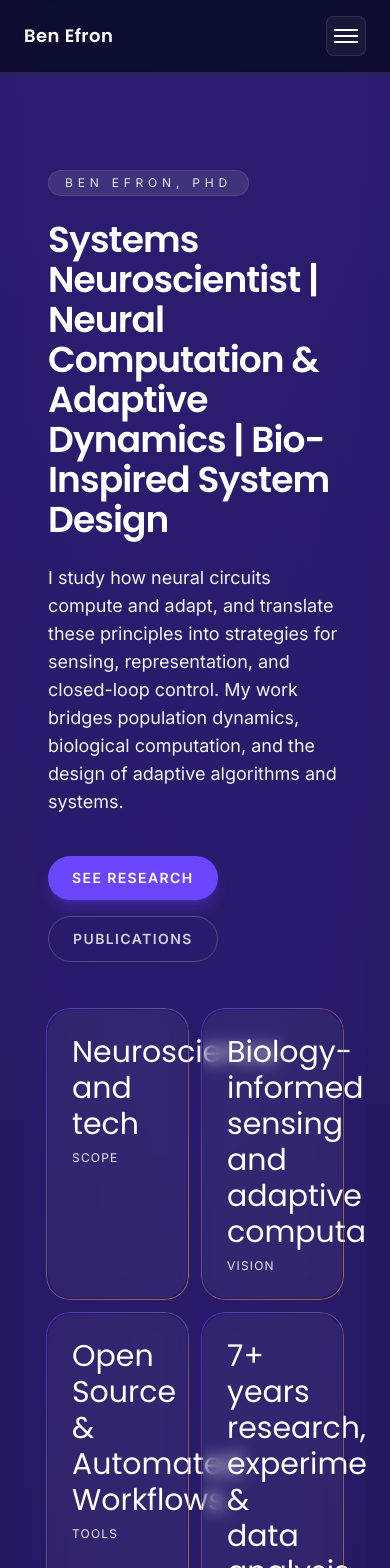
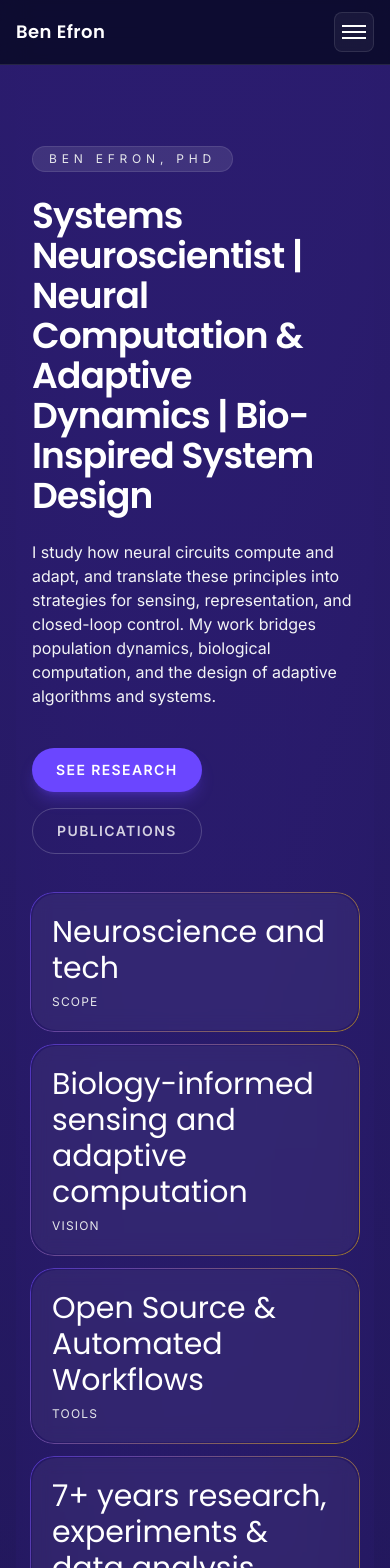
Before and after one commit to benefron/benefron.github.io, a Next.js app: page / in a window 390 px wide. Shown: the top 1568 px of the page. Built offline with nearby package versions, Linux system fonts and the light colour scheme.

Commit message:
improved visual website and mobile compatibilty

```diff
--- a/app/globals.css
+++ b/app/globals.css
@@ -32,13 +32,13 @@ body {
   }
 
   main {
-    @apply px-6 md:px-12 lg:px-16;
+    @apply px-4 sm:px-6 md:px-12 lg:px-16;
   }
 }
 
 @layer components {
   .section {
-    @apply mx-auto max-w-6xl space-y-8;
+    @apply mx-auto max-w-6xl space-y-6 sm:space-y-8;
   }
 
   .section-heading {
--- a/app/page.tsx
+++ b/app/page.tsx
@@ -9,7 +9,7 @@ import { contact } from "@/content/data";
 
 export default function HomePage() {
   return (
-    <main className="space-y-24 pb-24">
+    <main className="space-y-16 pb-16 md:space-y-24 md:pb-24">
       <Hero />
       <section className="section" id="about">
         <div className="section-heading">
@@ -25,8 +25,8 @@ export default function HomePage() {
           <p className="section-subtitle">Linking active sensing, neural coding, and system-level design principles.</p>
         </div>
         <div className="rounded-3xl bg-[radial-gradient(circle_at_top,_rgba(67,56,202,0.35),_rgba(8,47,73,0.2))] p-1">
-          <div className="rounded-[calc(24px-1px)] border border-white/10 bg-slate-950/60 p-8 backdrop-blur">
-            <div className="flex flex-col gap-10 lg:flex-row">
+          <div className="rounded-[calc(24px-1px)] border border-white/10 bg-slate-950/60 p-6 backdrop-blur sm:p-8">
+            <div className="flex flex-col gap-8 lg:flex-row lg:gap-12">
               <div className="space-y-6 lg:w-1/2">
                 <h3 className="text-2xl font-semibold text-white">Systems‑Level Neural Computation & Adaptive Circuit Dynamics</h3>
                 <p className="text-sm leading-relaxed text-ink-200">
@@ -78,7 +78,7 @@ export default function HomePage() {
           <p className="section-subtitle">Let&apos;s explore collaborations in systems neuroscience, sensory coding, and adaptive sensing strategies.</p>
         </div>
         <div className="grid gap-6 md:grid-cols-3">
-          <a href={`mailto:${contact.email}`} className="card-glow rounded-3xl bg-white/5 p-6 text-left text-white transition hover:-translate-y-1">
+          <a href={`mailto:${contact.email}`} className="card-glow rounded-3xl bg-white/5 p-5 text-left text-white transition hover:-translate-y-1 sm:p-6">
             <p className="text-xs uppercase tracking-[0.35em] text-ink-400">Email</p>
             <p className="mt-4 text-lg font-semibold">{contact.email}</p>
           </a>
@@ -86,12 +86,12 @@ export default function HomePage() {
             href={contact.linkedin}
             target="_blank"
             rel="noreferrer"
-            className="card-glow rounded-3xl bg-white/5 p-6 text-left text-white transition hover:-translate-y-1"
+            className="card-glow rounded-3xl bg-white/5 p-5 text-left text-white transition hover:-translate-y-1 sm:p-6"
           >
             <p className="text-xs uppercase tracking-[0.35em] text-ink-400">LinkedIn</p>
             <p className="mt-4 text-lg font-semibold">ben-efron</p>
           </a>
-          <a href={contact.github} target="_blank" rel="noreferrer" className="card-glow rounded-3xl bg-white/5 p-6 text-left text-white transition hover:-translate-y-1">
+          <a href={contact.github} target="_blank" rel="noreferrer" className="card-glow rounded-3xl bg-white/5 p-5 text-left text-white transition hover:-translate-y-1 sm:p-6">
             <p className="text-xs uppercase tracking-[0.35em] text-ink-400">GitHub</p>
             <p className="mt-4 text-lg font-semibold">github.com/benefron</p>
           </a>
--- a/components/FocusGrid.tsx
+++ b/components/FocusGrid.tsx
@@ -9,10 +9,10 @@ export function FocusGrid() {
       </div>
       <div className="grid gap-6 md:grid-cols-2 xl:grid-cols-3">
         {focusAreas.map((item) => (
-          <article key={item.title} className="card-glow gradient-ring rounded-3xl bg-white/5 p-8 backdrop-blur">
+          <article key={item.title} className="card-glow gradient-ring rounded-3xl bg-white/5 p-6 backdrop-blur sm:p-7 md:p-8">
             <h3 className="text-2xl font-semibold text-white">{item.title}</h3>
-            <p className="mt-6 text-sm leading-relaxed text-ink-200">{item.description}</p>
-            <ul className="mt-6 space-y-3 text-sm text-ink-200">
+            <p className="mt-4 text-sm leading-relaxed text-ink-200 sm:mt-6">{item.description}</p>
+            <ul className="mt-4 space-y-3 text-sm text-ink-200 sm:mt-6">
               {item.bullets.map((bullet) => (
                 <li key={bullet} className="flex items-center gap-3">
                   <span className="h-2.5 w-2.5 rounded-full bg-brand-400" />
--- a/components/Footer.tsx
+++ b/components/Footer.tsx
@@ -3,7 +3,7 @@ import { contact } from "@/content/data";
 export function Footer() {
   return (
     <footer id="contact" className="border-t border-white/10 bg-slate-950/60">
-      <div className="mx-auto flex max-w-6xl flex-col gap-6 px-6 py-12 md:flex-row md:items-center md:justify-between">
+      <div className="mx-auto flex max-w-6xl flex-col gap-6 px-4 py-10 sm:px-6 md:flex-row md:items-center md:justify-between md:py-12">
         <div>
           <p className="font-display text-lg text-white">Let&apos;s collaborate</p>
           <p className="mt-2 max-w-md text-sm text-ink-300">
--- a/components/Header.tsx
+++ b/components/Header.tsx
@@ -16,7 +16,7 @@ export function Header() {
 
   return (
     <header className="sticky top-0 z-50 backdrop-blur-md bg-slate-950/70 border-b border-white/10">
-      <div className="mx-auto flex max-w-6xl items-center justify-between px-6 py-4">
+      <div className="mx-auto flex max-w-6xl items-center justify-between px-4 py-3 sm:px-6 sm:py-4">
         <Link href="#" className="font-display text-lg font-semibold tracking-wide text-white">
           Ben Efron
         </Link>
@@ -49,7 +49,7 @@ export function Header() {
             exit={{ height: 0, opacity: 0 }}
             className="border-t border-white/10 bg-slate-950/95 md:hidden"
           >
-            <div className="mx-auto flex max-w-6xl flex-col px-6 py-4 text-sm uppercase tracking-widest text-ink-200">
+            <div className="mx-auto flex max-w-6xl flex-col px-4 py-4 text-sm uppercase tracking-widest text-ink-200 sm:px-6">
               {navLinks.map((link) => (
                 <a
                   key={link.label}
--- a/components/Hero.tsx
+++ b/components/Hero.tsx
@@ -3,17 +3,17 @@ import Link from "next/link";
 
 export function Hero() {
   return (
-    <section className="relative overflow-hidden px-6 pb-16 pt-24" id="hero">
+    <section className="relative overflow-hidden px-4 pb-14 pt-20 sm:px-6 sm:pb-16 sm:pt-24" id="hero">
       <div className="absolute inset-0 -z-10">
-        <div className="mx-auto h-full max-w-5xl rounded-3xl bg-gradient-to-br from-brand-800/40 via-brand-700/25 to-brand-600/20 blur-3xl" />
+        <div className="mx-auto h-full max-w-6xl rounded-3xl bg-gradient-to-br from-brand-800/40 via-brand-700/25 to-brand-600/20 blur-3xl" />
       </div>
-      <div className="mx-auto flex max-w-6xl flex-col gap-12 lg:flex-row lg:items-center">
+      <div className="mx-auto flex max-w-6xl flex-col gap-10 lg:flex-row lg:items-center lg:gap-14">
         <div className="max-w-xl space-y-6">
           <span className="inline-flex items-center gap-2 rounded-full border border-white/10 bg-white/10 px-4 py-1 text-xs uppercase tracking-[0.4em] text-ink-300">
             {hero.name}
           </span>
-          <h1>{hero.title}</h1>
-          <p className="text-lg text-ink-200">{hero.summary}</p>
+          <h1 className="text-balance">{hero.title}</h1>
+          <p className="text-base text-ink-200 sm:text-lg">{hero.summary}</p>
           <div className="flex flex-wrap gap-4 pt-4">
             <Link
               href={hero.ctaPrimary.href}
@@ -29,10 +29,10 @@ export function Hero() {
             </Link>
           </div>
         </div>
-        <div className="grid flex-1 grid-cols-2 gap-4">
+        <div className="grid flex-1 grid-cols-1 gap-4 sm:grid-cols-2">
           {stats.map((item) => (
-            <div key={item.label} className="card-glow gradient-ring rounded-3xl bg-white/5 p-6 backdrop-blur">
-              <p className="font-display text-3xl text-white">{item.value}</p>
+            <div key={item.label} className="card-glow gradient-ring rounded-3xl bg-white/5 p-5 backdrop-blur sm:p-6">
+              <p className="font-display text-3xl text-white md:text-4xl">{item.value}</p>
               <p className="mt-2 text-xs uppercase tracking-widest text-ink-300">{item.label}</p>
             </div>
           ))}
--- a/components/MediaHighlights.tsx
+++ b/components/MediaHighlights.tsx
@@ -15,7 +15,7 @@ export function MediaHighlights() {
             href={item.href}
             target="_blank"
             rel="noreferrer"
-            className="card-glow block rounded-3xl bg-white/5 p-6 text-left text-white transition hover:-translate-y-1"
+            className="card-glow block rounded-3xl bg-white/5 p-5 text-left text-white transition hover:-translate-y-1 sm:p-6"
           >
             <p className="text-sm font-semibold">{item.title}</p>
           </Link>
--- a/components/Publications.tsx
+++ b/components/Publications.tsx
@@ -10,7 +10,7 @@ export function Publications() {
       </div>
       <div className="space-y-6">
         {publications.map((paper) => (
-          <article key={paper.title} className="card-glow gradient-ring rounded-3xl bg-white/5 p-7 backdrop-blur">
+          <article key={paper.title} className="card-glow gradient-ring rounded-3xl bg-white/5 p-5 backdrop-blur sm:p-7">
             <div className="flex flex-wrap items-center justify-between gap-3">
               <h3 className="text-xl font-semibold text-white">{paper.title}</h3>
               <span className="text-xs uppercase tracking-[0.35em] text-ink-300">{paper.venue}</span>
--- a/components/SkillColumns.tsx
+++ b/components/SkillColumns.tsx
@@ -9,7 +9,7 @@ export function SkillColumns() {
       </div>
       <div className="grid gap-6 md:grid-cols-3">
         {skills.map((group) => (
-          <article key={group.title} className="card-glow rounded-3xl bg-white/5 p-6 backdrop-blur">
+          <article key={group.title} className="card-glow rounded-3xl bg-white/5 p-5 backdrop-blur sm:p-6">
             <h3 className="text-lg font-semibold text-white">{group.title}</h3>
             <ul className="mt-4 space-y-2 text-sm text-ink-200">
               {group.items.map((skill) => (
--- a/components/Timeline.tsx
+++ b/components/Timeline.tsx
@@ -25,8 +25,8 @@ export function Timeline() {
         <p className="section-subtitle">Milestones linking experimental neuroscience, computation, and collaborative system design.</p>
       </div>
       <div className="relative mx-auto max-w-5xl">
-        <div className="absolute inset-y-0 left-1/2 w-0.5 -translate-x-1/2 bg-gradient-to-b from-brand-300 via-white/40 to-brand-600" />
-        <div className="space-y-10">
+        <div className="absolute inset-y-0 left-1/2 hidden w-0.5 -translate-x-1/2 bg-gradient-to-b from-brand-300 via-white/40 to-brand-600 md:block" />
+        <div className="space-y-8 md:space-y-10">
           {nodes.map((node) => (
             <motion.article
               key={node.year}
@@ -34,7 +34,7 @@ export function Timeline() {
               whileInView={{ opacity: 1, y: 0, scale: 1 }}
               viewport={{ once: true, amount: 0.3 }}
               transition={{ duration: 0.7, delay: node.delay, ease: "easeOut" }}
-              className={`relative flex flex-col gap-4 rounded-3xl bg-white/6 p-6 backdrop-blur-xl md:w-[calc(50%_-_1rem)] ${
+              className={`relative flex flex-col gap-4 rounded-3xl bg-white/6 p-5 backdrop-blur-xl sm:p-6 md:w-[calc(50%_-_1rem)] ${
                 node.side === "left" ? "timeline-left" : "timeline-right"
               }`}
             >
```
